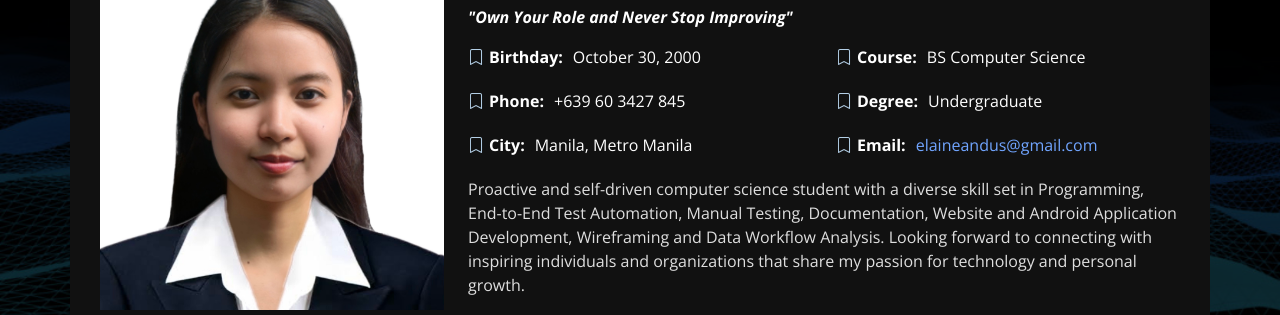
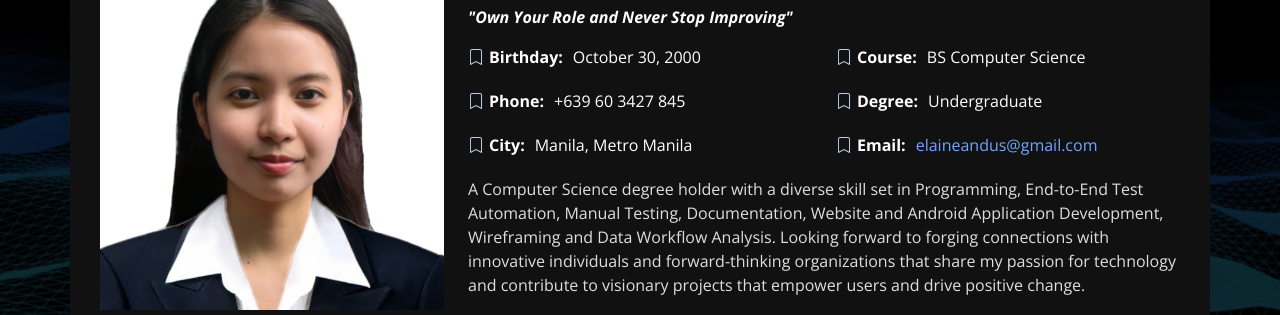
Before and after one commit to elaineandus/elaineandus.github.io, a plain HTML site: page index.html in a window 1280 px wide. Both pictures are taken after a click on the link "ABOUT". Shown: the part 247-562 px from the top of the page. Drawn offline with nearby package versions, Linux system fonts and the light colour scheme.

Commit message:
[07-19] Change in intro

```diff
--- a/index.html
+++ b/index.html
@@ -96,7 +96,7 @@
             </div>
           </div>
           <p class="intro">
-            Proactive and self-driven computer science student with a diverse skill set in Programming, End-to-End Test Automation, Manual Testing, Documentation, Website and Android Application Development, Wireframing and Data Workflow Analysis. Looking forward to connecting with inspiring individuals and organizations that share my passion for technology and personal growth.
+            A Computer Science degree holder with a diverse skill set in Programming, End-to-End Test Automation, Manual Testing, Documentation, Website and Android Application Development, Wireframing and Data Workflow Analysis. Looking forward to forging connections with innovative individuals and forward-thinking organizations that share my passion for technology and contribute to visionary projects that empower users and drive positive change.
           </p>
           <div class="forresume">
             <button><i class="fab fa-facebook-messenger"></i> <a href="https://www.messenger.com/t/100001906460193" target="_blank">Message Me</a></button>
```
